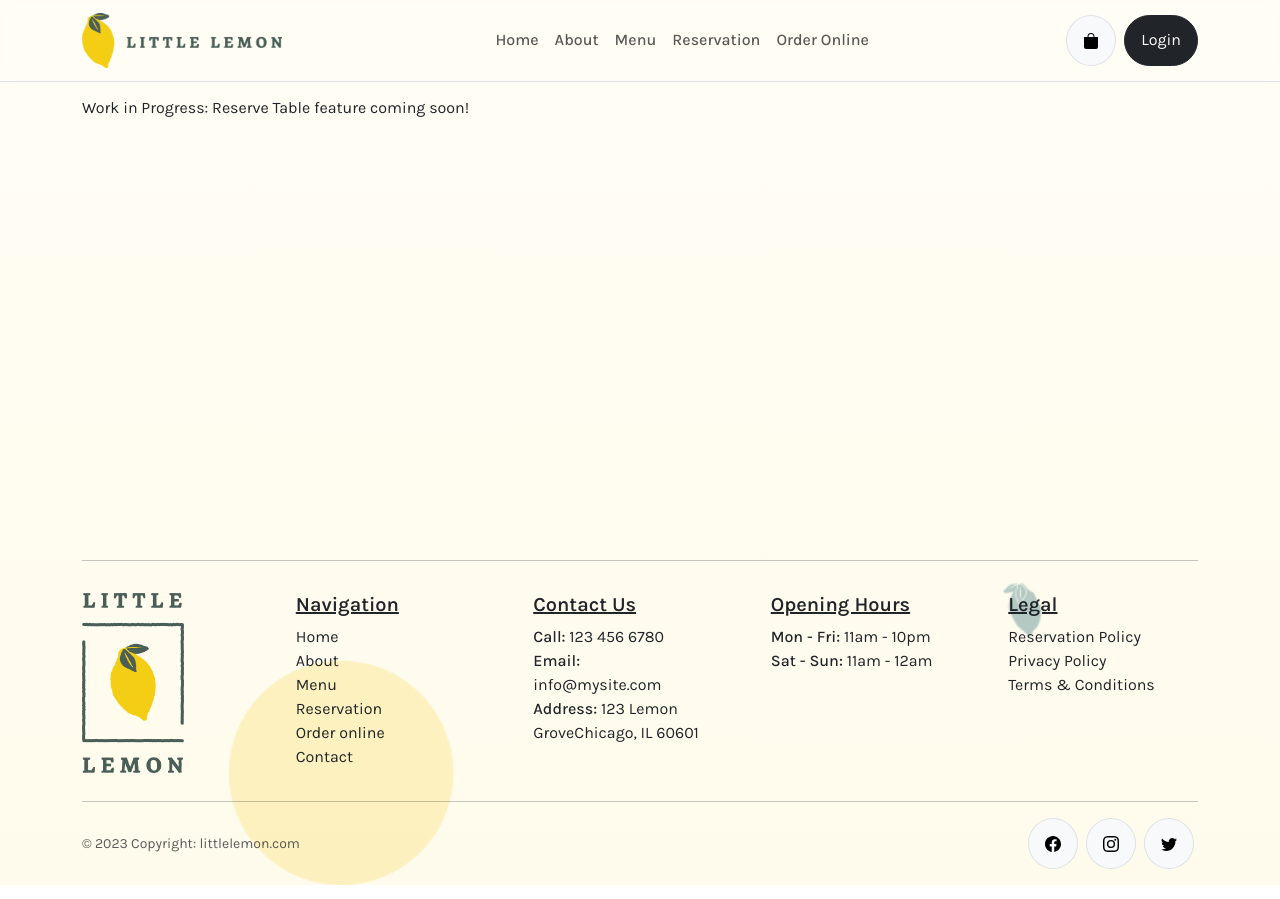
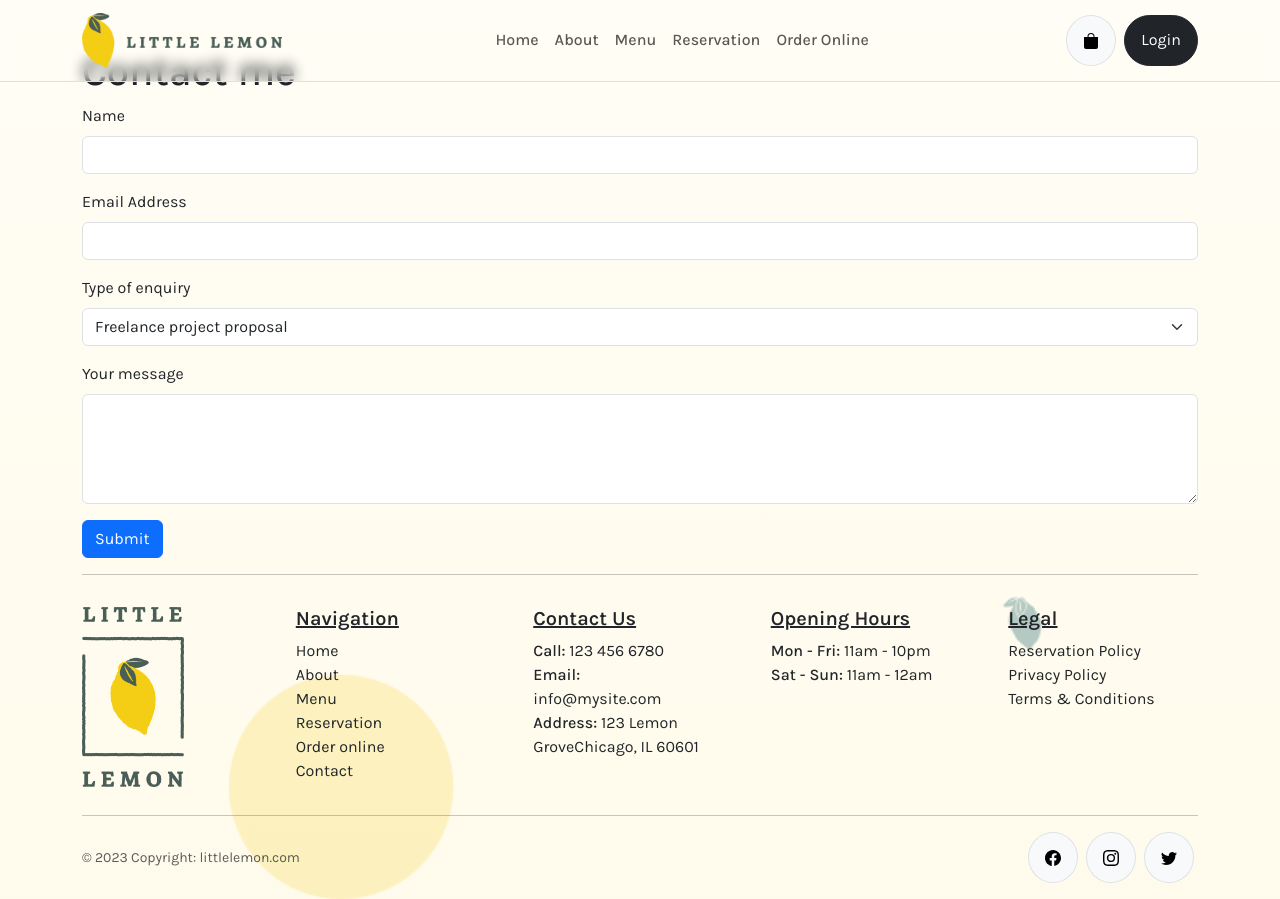
Before and after one commit to Vedant-Rasote/little-lemon-capstone, a React (Create React App) app: page /table_reservation_details in a window 1280 px wide. Built offline with nearby package versions, Linux system fonts and the light colour scheme; a web font is replaced by a local one.

Commit message:
Modified homepage reservation form

```diff
--- a/package.json
+++ b/package.json
@@ -8,13 +8,15 @@
     "@testing-library/user-event": "^13.5.0",
     "bootstrap": "^5.3.2",
     "bootstrap-icons": "^1.11.0",
+    "formik": "^2.4.5",
     "react": "^18.2.0",
     "react-bootstrap": "^2.8.0",
     "react-bootstrap-icons": "^1.10.3",
     "react-dom": "^18.2.0",
     "react-router-dom": "^6.16.0",
     "react-scripts": "5.0.1",
-    "web-vitals": "^2.1.4"
+    "web-vitals": "^2.1.4",
+    "yup": "^1.3.2"
   },
   "scripts": {
     "start": "react-scripts start",
--- a/src/components/ReserveTable.jsx
+++ b/src/components/ReserveTable.jsx
@@ -1,31 +1,139 @@
-import React from 'react'
-import reserveTableBg from '../images/reserve_table_bg.png';
-import { Link } from 'react-router-dom';
+import React from "react";
+import reserveTableBg from "../images/reserve_table_bg.png";
+import { useFormik } from "formik";
+import * as Yup from "yup";
+import { Form, Button } from "react-bootstrap";
+import { useNavigate } from "react-router-dom";
 
 const ReserveTable = () => {
+  const navigate = useNavigate();
+  const initialValues = {
+    partySize: 0,
+    date: "",
+    time: "",
+  };
+
+  const onSubmit = (values) => {
+    console.log(values);
+    const { partySize, date, time, } = values;
+    console.log(`/table_reservation_details?partySize=${partySize}`&`date=${date}`&`time=${time}`);
+    navigate(`/table_reservation_details?partySize=${partySize}`&`date=${date}`&`time=${time}`);
+  }
+
+  const validationSchema = Yup.object({
+    partySize: Yup.number()
+      .required("Please enter the number of Guests!")
+      .min(2, "Party size must be at least 2")
+      .max(10, "Party size cannot exceed 10"),
+    date: Yup.date()
+      .required("Date is required")
+      .min(new Date(), "Date must be in the future"),
+    time: Yup.string()
+      .required("Time is required")
+      .oneOf(
+        [
+          "17:00",
+          "17:30",
+          "18:30",
+          "20:00",
+          "20:30",
+          "21:00",
+          "22:00",
+          "23:30",
+        ],
+        "Please select a valid time"
+      ),
+  });
+
+  const formik = useFormik({
+    initialValues,
+    validationSchema,
+    onSubmit
+  });
+
   return (
-        <section className='mx-auto border-top border-bottom mb-3 glass_morph' id="reserve_table_section" style={{ backgroundImage: `url(${reserveTableBg})`, backgroundSize: 'contain', backgroundRepeat: 'no-repeat', backgroundPosition: 'center' }}>
+    <section
+      className="mx-auto border-top border-bottom mb-3 glass_morph"
+      id="reserve_table_section"
+      style={{
+        backgroundImage: `url(${reserveTableBg})`,
+        backgroundSize: "contain",
+        backgroundRepeat: "no-repeat",
+        backgroundPosition: "center",
+      }}
+    >
       <h3 className="my-4 text-center">Reserve a Table</h3>
-            <p className='text-center'>To help us find the best table for you, select the preferred party size, date and time of your reservation.</p>
-            <form className="row g-3">
+      <p className="text-center">
+        To help us find the best table for you, select the preferred party size,
+        date and time of your reservation.
+      </p>
+      <Form className="row g-3" onSubmit={formik.handleSubmit}>
         <div className="col-md-4">
-                    <label for="party_size" className="form-label">Party Size</label>
-                    <input type="number" className="form-control" id="party_size" />
+          <Form.Group className="mb-3">
+            <Form.Label>Party Size</Form.Label>
+            <Form.Control
+              type="number"
+              id="partySize"
+              name="partySize"
+              {...formik.getFieldProps("partySize")}
+            />
+            {formik.touched.partySize && formik.errors.partySize ? (
+              <Form.Text className="text-danger">
+                {formik.errors.partySize}
+              </Form.Text>
+            ) : null}
+          </Form.Group>
         </div>
         <div className="col-md-4">
-                    <label for="date" className="form-label">Date</label>
-                    <input type="date" className="form-control" id="time" />
+          <Form.Group className="mb-3">
+            <Form.Label>Date</Form.Label>
+            <Form.Control
+              type="date"
+              id="date"
+              name="date"
+              {...formik.getFieldProps("date")}
+            />
+            {formik.touched.date && formik.errors.date ? (
+              <Form.Text className="text-danger">
+                {formik.errors.date}
+              </Form.Text>
+            ) : null}
+          </Form.Group>
         </div>
         <div className="col-md-4">
-                    <label for="time" className="form-label">Time</label>
-                    <input type="time" className="form-control" id="time" />
+          <Form.Group className="mb-3">
+            <Form.Label>Time</Form.Label>
+            <Form.Control
+              as="select"
+              id="time"
+              name="time"
+              {...formik.getFieldProps("time")}
+            >
+              <option selected hidden value=""></option>
+              <option value="17:00">17:00</option>
+              <option value="17:30">17:30</option>
+              <option value="18:30">18:30</option>
+              <option value="20:00">20:00</option>
+              <option value="20:30">20:30</option>
+              <option value="21:00">21:00</option>
+              <option value="22:00">22:00</option>
+              <option value="23:30">23:30</option>
+            </Form.Control>
+            {formik.touched.time && formik.errors.time ? (
+              <Form.Text className="text-danger">
+                {formik.errors.time}
+              </Form.Text>
+            ) : null}
+          </Form.Group>
         </div>
         <div className="col-12 text-center">
-                    <Link className="btn btn-dark rounded-pill mb-3" to="/table_reservation_details">Find a Table</Link>
+          <Button type="submit" role="submit" className="btn btn-dark rounded-pill mb-3">
+            Find a Table
+          </Button>
         </div>
-            </form>
+      </Form>
     </section>
-    )
-}
+  );
+};
 
-export default ReserveTable
+export default ReserveTable;
--- a/src/components/ReserveTableDetails.jsx
+++ b/src/components/ReserveTableDetails.jsx
@@ -1,34 +1,111 @@
-import React from 'react'
+
+// Date From ReserveTable and display in a step form manner
+import React, { useState } from 'react';
+import { Form, Button, Alert } from 'react-bootstrap';
+import * as Yup from 'yup';
+import { useFormik } from 'formik';
 
 const ReserveTableDetails = () => {
+  const [showAlert, setShowAlert] = useState(false);
+
+  const initialValues = {
+    firstName: '',
+    email: '',
+    type: 'hireMe',
+    comment: '',
+  };
+
+  const validationSchema = Yup.object({
+    firstName: Yup.string().required('Required'),
+    email: Yup.string().email('Invalid email format').required('Required'),
+    type: Yup.string().required('Required'),
+    comment: Yup.string().required('Required').min(25, 'Must be at least 25 characters'),
+  });
+
+  const formik = useFormik({
+    initialValues,
+    validationSchema,
+    onSubmit: async (values) => {
+      // Your form submission logic here
+      // Replace this with your actual API call
+
+      try {
+        // Simulate a server request (remove this in production)
+        await new Promise((resolve) => setTimeout(resolve, 2000));
+        setShowAlert(true);
+        formik.resetForm();
+      } catch (error) {
+        console.error(error);
+      }
+    },
+  });
+
   return (
     <>
       <div className="mt-5">
-        <br />
-        <br />
-        {/* The following options are available for a reservation on September 27th, 6:30 pm. */}
-        <p>Work in Progress: Reserve Table feature coming soon!</p>
-        <br />
-        <br />
-        <br />
-        <br />
-        <br />
-        <br />
-        <br />
-        <br />
-        <br />
-        <br />
-        <br />
-        <br />
-        <br />
-        <br />
-        <br />
-        <br />
-        <br />
+        <Form onSubmit={formik.handleSubmit}>
+          <h1>Contact me</h1>
+          <Form.Group className="mb-3">
+            <Form.Label>Name</Form.Label>
+            <Form.Control
+              type="text"
+              id="firstName"
+              name="firstName"
+              {...formik.getFieldProps('firstName')}
+            />
+            {formik.touched.firstName && formik.errors.firstName ? (
+              <Form.Text className="text-danger">{formik.errors.firstName}</Form.Text>
+            ) : null}
+          </Form.Group>
+          <Form.Group className="mb-3">
+            <Form.Label>Email Address</Form.Label>
+            <Form.Control
+              type="email"
+              id="email"
+              name="email"
+              {...formik.getFieldProps('email')}
+            />
+            {formik.touched.email && formik.errors.email ? (
+              <Form.Text className="text-danger">{formik.errors.email}</Form.Text>
+            ) : null}
+          </Form.Group>
+          <Form.Group className="mb-3">
+            <Form.Label>Type of enquiry</Form.Label>
+            <Form.Select id="type" name="type" {...formik.getFieldProps('type')}>
+              <option value="hireMe">Freelance project proposal</option>
+              <option value="openSource">Open source consultancy session</option>
+              <option value="other">Other</option>
+            </Form.Select>
+            {formik.touched.type && formik.errors.type ? (
+              <Form.Text className="text-danger">{formik.errors.type}</Form.Text>
+            ) : null}
+          </Form.Group>
+          <Form.Group className="mb-3">
+            <Form.Label>Your message</Form.Label>
+            <Form.Control
+              as="textarea"
+              rows={4}
+              id="comment"
+              name="comment"
+              {...formik.getFieldProps('comment')}
+            />
+            {formik.touched.comment && formik.errors.comment ? (
+              <Form.Text className="text-danger">{formik.errors.comment}</Form.Text>
+            ) : null}
+          </Form.Group>
+          <Button type="submit" variant="primary">
+            Submit
+          </Button>
+          {showAlert && (
+            <Alert className="mt-3" variant="success">
+              Form submitted successfully.
+            </Alert>
+          )}
+        </Form>
       </div>
       <hr />
     </>
-  )
-}
+  );
+};
 
-export default ReserveTableDetails
+export default ReserveTableDetails;
```
Also changed, not shown: 1 other file (tests, documents, lock files or other folders). Lines whose indentation alone changed are shown as unchanged.
